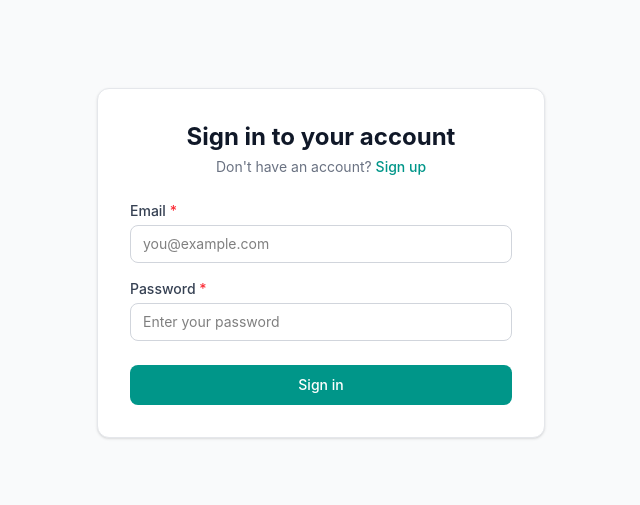
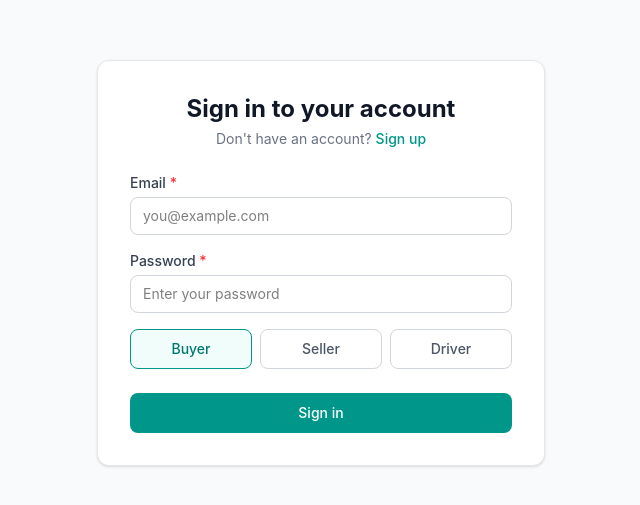
Before and after one commit to 2026-nccu-blockchain/114_2_frontend, a React (Vite) app in the folder platform/: page /login in a window 1280 px wide. Shown: the part 137-642 px from the top of the page, without its empty margins (319-959 px from the left). Built offline with nearby package versions, Linux system fonts and the light colour scheme.

Commit message:
change login type to three catagories:buyer, driver and seller. User identity won't depend on email address anymore.

```diff
--- a/platform/package.json
+++ b/platform/package.json
@@ -4,12 +4,12 @@
   "version": "0.0.1",
   "type": "module",
   "scripts": {
-    "dev": "vite",
-    "build": "tsc -b && vite build",
+    "dev": "vite --host 127.0.0.1",
+    "build": "npm run type-check && vite build",
     "lint": "eslint .",
     "lint:fix": "eslint . --fix",
     "preview": "vite preview",
-    "type-check": "tsc --noEmit"
+    "type-check": "tsc -p tsconfig.app.json --noEmit && tsc -p tsconfig.node.json --noEmit"
   },
   "dependencies": {
     "@tailwindcss/vite": "^4.3.0",
--- a/platform/src/components/common/ErrorBoundary.tsx
+++ b/platform/src/components/common/ErrorBoundary.tsx
@@ -3,7 +3,7 @@
  * Catches React errors and displays fallback UI
  */
 
-import React, { ReactNode } from 'react'
+import React, { type ReactNode } from 'react'
 
 interface Props {
   children: ReactNode
@@ -25,7 +25,7 @@ export class ErrorBoundary extends React.Component<Props, State> {
     return { hasError: true, error }
   }
 
-  componentDidCatch(error: Error, errorInfo: React.ErrorInfo) {
+  override componentDidCatch(error: Error, errorInfo: React.ErrorInfo) {
     // Log error details to console in development
     if (import.meta.env.DEV) {
       console.error('Error Boundary caught an error:')
@@ -41,7 +41,7 @@ export class ErrorBoundary extends React.Component<Props, State> {
     this.setState({ hasError: false, error: undefined })
   }
 
-  render() {
+  override render() {
     if (this.state.hasError) {
       return (
         this.props.fallback || (
--- a/platform/src/hooks/useAuth.ts
+++ b/platform/src/hooks/useAuth.ts
@@ -1,6 +1,8 @@
 import { useState } from 'react'
 import { useNavigate } from 'react-router-dom'
 import { useAuthStore, type UserRole } from '@/store/authStore'
+
+export type LoginRole = Exclude<UserRole, 'admin' | null>
 
 export const useAuth = () => {
   const [loading, setLoading] = useState(false)
@@ -8,17 +10,12 @@ export const useAuth = () => {
   const setAuth = useAuthStore((state) => state.setAuth)
   const navigate = useNavigate()
 
-  const login = async (email: string, password: string) => {
+  const login = async (_email: string, _password: string, role: LoginRole) => {
     setLoading(true)
     setError(null)
 
     try {
       await new Promise((resolve) => setTimeout(resolve, 800))
-
-      let role: UserRole = 'buyer'
-      if (email.includes('admin')) role = 'admin'
-      else if (email.includes('seller')) role = 'seller'
-      else if (email.includes('driver')) role = 'driver'
 
       const mockToken = 'mock_jwt_token_example'
       setAuth(mockToken, role)
@@ -30,7 +27,7 @@ export const useAuth = () => {
     }
   }
 
-  const register = async (fullName: string, email: string, password: string) => {
+  const register = async (_fullName: string, _email: string, _password: string) => {
     setLoading(true)
     setError(null)
 
--- a/platform/src/pages/auth/Login.tsx
+++ b/platform/src/pages/auth/Login.tsx
@@ -1,16 +1,23 @@
 import { useState } from 'react';
 import { Link } from 'react-router-dom';
-import { useAuth } from '@/hooks/useAuth';
+import { useAuth, type LoginRole } from '@/hooks/useAuth';
+
+const roleOptions: Array<{ value: LoginRole; label: string }> = [
+  { value: 'buyer', label: 'Buyer' },
+  { value: 'seller', label: 'Seller' },
+  { value: 'driver', label: 'Driver' },
+];
 
 export default function Login() {
   const [email, setEmail] = useState('');
   const [password, setPassword] = useState('');
+  const [role, setRole] = useState<LoginRole>('buyer');
   const { login, loading, error } = useAuth();
 
   const handleSubmit = async (e: React.SubmitEvent<HTMLFormElement>) => {
     e.preventDefault();
     if (!email || !password) return;
-    await login(email, password);
+    await login(email, password, role);
   };
 
   return (
@@ -29,6 +36,8 @@ export default function Login() {
         {error && <div className="mb-4 text-sm text-red-600 bg-red-50 p-2.5 rounded-lg">{error}</div>}
 
         <form onSubmit={handleSubmit} className="space-y-4">
+
+
           <div>
             <label className="block text-sm font-medium text-gray-700 mb-1">
               Email <span className="text-red-500">*</span>
@@ -57,6 +66,28 @@ export default function Login() {
             />
           </div>
 
+          <div>
+            {/* <label className="block text-sm font-medium text-gray-700 mb-2">
+              Account type <span className="text-red-500">*</span>
+            </label> */}
+            <div className="grid grid-cols-3 gap-2">
+              {roleOptions.map((option) => (
+                <button
+                  key={option.value}
+                  type="button"
+                  onClick={() => setRole(option.value)}
+                  className={`h-10 rounded-lg border text-sm font-medium transition-colors ${
+                    role === option.value
+                      ? 'border-teal-600 bg-teal-50 text-teal-700'
+                      : 'border-gray-300 bg-white text-gray-600 hover:border-teal-400 hover:text-teal-700'
+                  }`}
+                >
+                  {option.label}
+                </button>
+              ))}
+            </div>
+          </div>
+
           <button
             type="submit"
             disabled={loading}
--- a/platform/tsconfig.app.json
+++ b/platform/tsconfig.app.json
@@ -9,6 +9,7 @@
 
     /* Path Aliases */
     "baseUrl": ".",
+    "ignoreDeprecations": "6.0",
     "paths": {
       "@/*": ["src/*"],
       "@components/*": ["src/components/*"],
@@ -53,6 +54,5 @@
     "allowUnreachableCode": false,
     "erasableSyntaxOnly": true
   },
-  "include": ["src"],
-  "references": [{ "path": "./tsconfig.node.json" }]
+  "include": ["src"]
 }
```
